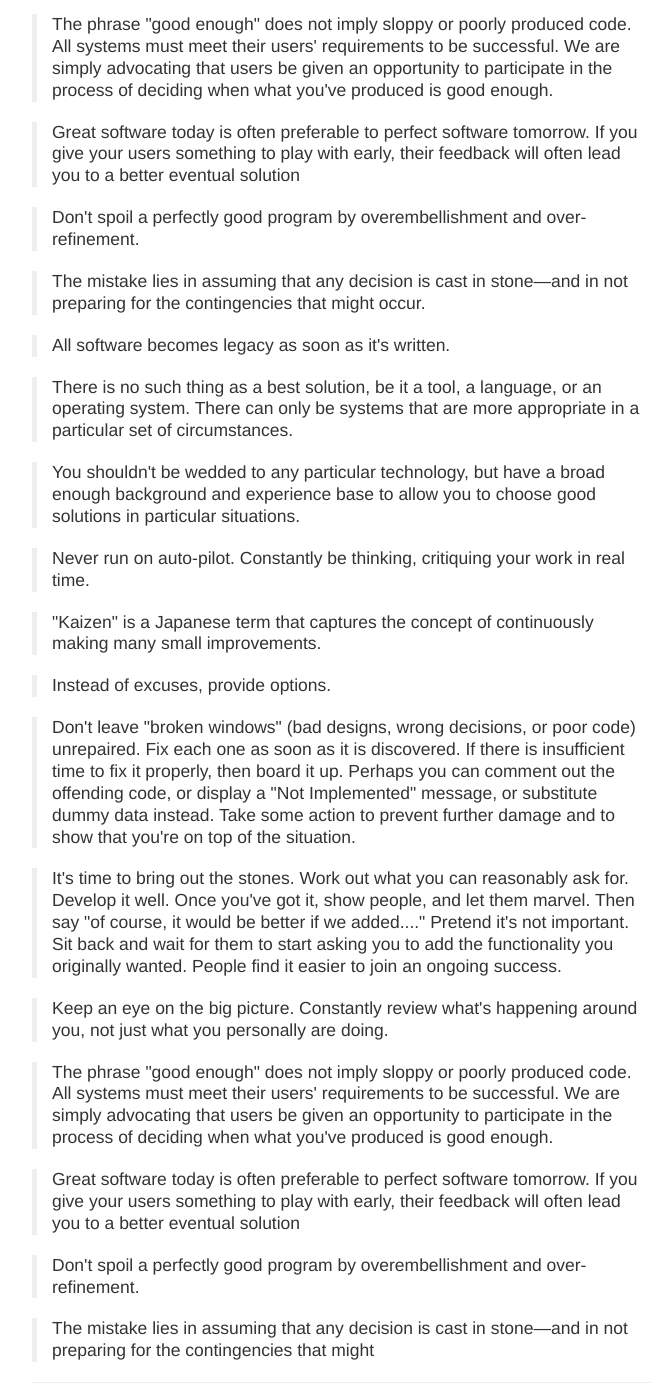
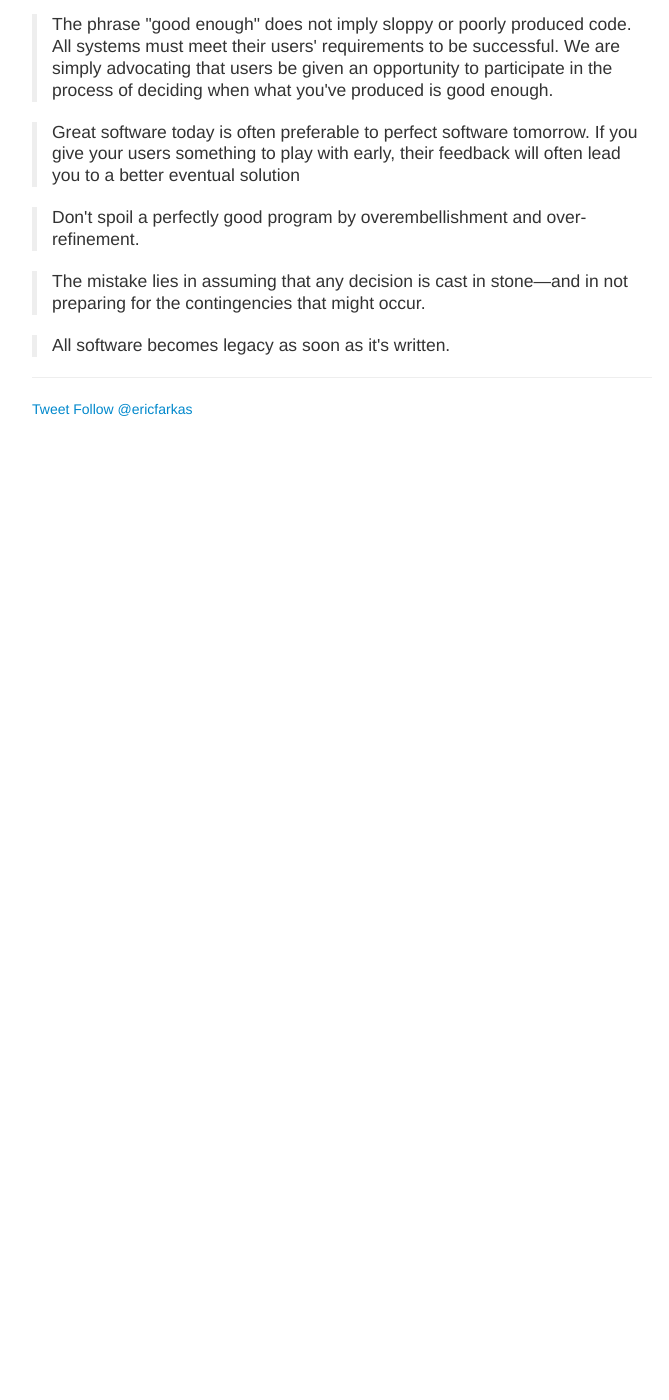
Before and after one commit to speric/speric.github.com, a Jekyll site: the page built from books/the-pragmatic-programmer.html, in a window 1280 px wide and 1400 px high, scrolled down 1104 px. Shown: the whole window, without its empty margins (298-967 px from the left). Built offline with Jekyll 4.4.1, drawn with Linux system fonts in a browser that asks for light colours; some web fonts are replaced; Markdown is read by kramdown in place of the engine named in the settings; comment, search, counter and statistics services are not loaded; after the commit the page ends 1563 px from its top, so only the background shows below that.

Commit message:
Update the-pragmatic-programmer.html

```diff
--- a/books/the-pragmatic-programmer.html
+++ b/books/the-pragmatic-programmer.html
@@ -23,15 +23,3 @@ Pragmatic Programmer</a> by Andy Hunt and Dave Thomas</h2>
 <blockquote><p>Don't spoil a perfectly good program by overembellishment and over-refinement.</p></blockquote>
 <blockquote><p>The mistake lies in assuming that any decision is cast in stone—and in not preparing for the contingencies that might occur.</p></blockquote>
 <blockquote><p>All software becomes legacy as soon as it's written.</p></blockquote>
-<blockquote><p>There is no such thing as a best solution, be it a tool, a language, or an operating system. There can only be systems that are more appropriate in a particular set of circumstances.</p></blockquote>
-<blockquote><p>You shouldn't be wedded to any particular technology, but have a broad enough background and experience base to allow you to choose good solutions in particular situations.</p></blockquote>
-<blockquote><p>Never run on auto-pilot. Constantly be thinking, critiquing your work in real time.</p></blockquote>
-<blockquote><p>&quot;Kaizen&quot; is a Japanese term that captures the concept of continuously making many small improvements.</p></blockquote>
-<blockquote><p>Instead of excuses, provide options.</p></blockquote>
-<blockquote><p>Don't leave &quot;broken windows&quot; (bad designs, wrong decisions, or poor code) unrepaired. Fix each one as soon as it is discovered. If there is insufficient time to fix it properly, then board it up. Perhaps you can comment out the offending code, or display a &quot;Not Implemented&quot; message, or substitute dummy data instead. Take some action to prevent further damage and to show that you're on top of the situation.</p></blockquote>
-<blockquote><p>It's time to bring out the stones. Work out what you can reasonably ask for. Develop it well. Once you've got it, show people, and let them marvel. Then say &quot;of course, it would be better if we added....&quot; Pretend it's not important. Sit back and wait for them to start asking you to add the functionality you originally wanted. People find it easier to join an ongoing success.</p></blockquote>
-<blockquote><p>Keep an eye on the big picture. Constantly review what's happening around you, not just what you personally are doing.</p></blockquote>
-<blockquote><p>The phrase &quot;good enough&quot; does not imply sloppy or poorly produced code. All systems must meet their users' requirements to be successful. We are simply advocating that users be given an opportunity to participate in the process of deciding when what you've produced is good enough.</p></blockquote>
-<blockquote><p>Great software today is often preferable to perfect software tomorrow. If you give your users something to play with early, their feedback will often lead you to a better eventual solution</p></blockquote>
-<blockquote><p>Don't spoil a perfectly good program by overembellishment and over-refinement.</p></blockquote>
-<blockquote><p>The mistake lies in assuming that any decision is cast in stone&mdash;and in not preparing for the contingencies that might</p></blockquote>
```
